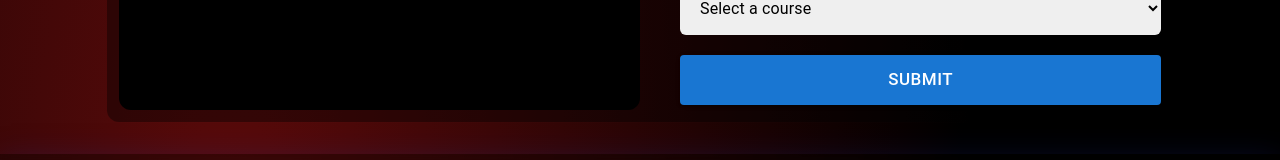
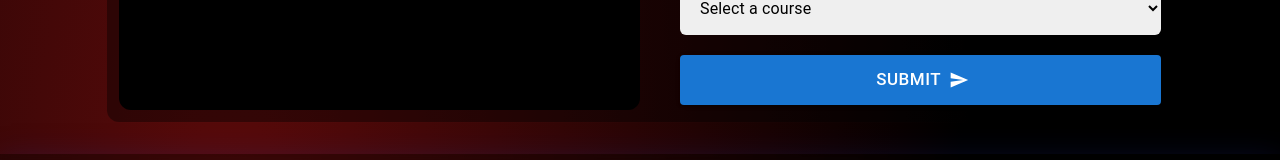
Before and after one commit to Abdulloh-Mamanazirov/Start21, a React (Vite) app: page / in a window 1280 px wide. Shown: the part 2926-3086 px from the top of the page. Built offline with nearby package versions, Linux system fonts and the light colour scheme.

Commit message:
design fixes

```diff
--- a/src/Pages/Home.jsx
+++ b/src/Pages/Home.jsx
@@ -1,5 +1,6 @@
 import React, { useRef, useState } from "react";
 import { Chip, Button } from "@mui/material";
+import SendIcon from "@mui/icons-material/Send";
 import CountUp from "react-countup";
 import Navbar from "../Components/Navbar";
 import NewsSlider from "../Components/News";
@@ -202,6 +203,7 @@ const Home = () => {
                 type="submit"
                 sx={{ padding: "10px", fontSize: "17px" }}
                 variant="contained"
+              endIcon={<SendIcon />}
               >
                 {t("RegisterSubmitBtn")}
               </Button>
--- a/src/i18n/i18n.js
+++ b/src/i18n/i18n.js
@@ -15,11 +15,11 @@ i18n.use(initReactI18next).init({
         Nav_Register_Link: "Register",
         // Home
         Years: "7 Years Complete",
+        RegisterLinkBtn: "Register Now",
         // Why
         WhyHeader: `Why to learn `,
         English: "English ",
         EnglishEnding: "with us?",
-        RegisterLinkBtn: "Register Now",
         WhyText: `Our classes are fun, effective and affordable. As we employ just the most efficient teachers from all around, you will learn well and fast. With up-to-date methodology and highly qualified teachers we can help you achieve your language goals.`,
         CreativeTeachers: "Creative teachers",
         HighScores: "High IELTS scores",
@@ -71,11 +71,11 @@ i18n.use(initReactI18next).init({
         Nav_Register_Link: "Ro'yxatdan o'tish",
         // Home
         Years: "7 Yil Siz Bilan",
+        RegisterLinkBtn: "Ro'yxatdan o'ting",
         // Why
         WhyHeader: `Nima uchun `,
         English: "Ingliz ",
         EnglishEnding: "tilini biz bilan o'rganishingiz kerak?",
-        RegisterLinkBtn: "Ro'yxatdan o'ting",
         WhyText:
           "Darslarimiz qiziqarli, foydali va hamyonbop. Biz har tomondan eng samarali o'qituvchilarni ish bilan ta'minlaganimiz uchun, siz darslarni tez va yaxshi o'zlashtirasiz. Zamonaviy uslublar va yuqori malakali o'qituvchilar bilan biz sizga o'z maqsadlaringizga erishishingizga yordam bera olamiz.",
         CreativeTeachers: "Yaratuvchan o'qituvchilar",
@@ -129,11 +129,11 @@ i18n.use(initReactI18next).init({
         Nav_Register_Link: "Зарегистрироваться",
         // Home
         Years: "С тобой 7 лет",
+        RegisterLinkBtn: "Зарегистрироваться",
         // Why
         WhyHeader: `Почему вам стоит учить `,
         English: "Aнглийский  ",
         EnglishEnding: "с нами?",
-        RegisterLinkBtn: "Зарегистрироваться сейчас",
         WhyText:
           "Наши занятия веселые, полезные и доступные. Поскольку у нас работают самые эффективные преподаватели со всего мира, вы быстро и хорошо освоите уроки. Благодаря современным методикам и высококвалифицированным преподавателям мы можем помочь вам в достижении ваших целей.",
         CreativeTeachers: "Креативные учителя",
```
